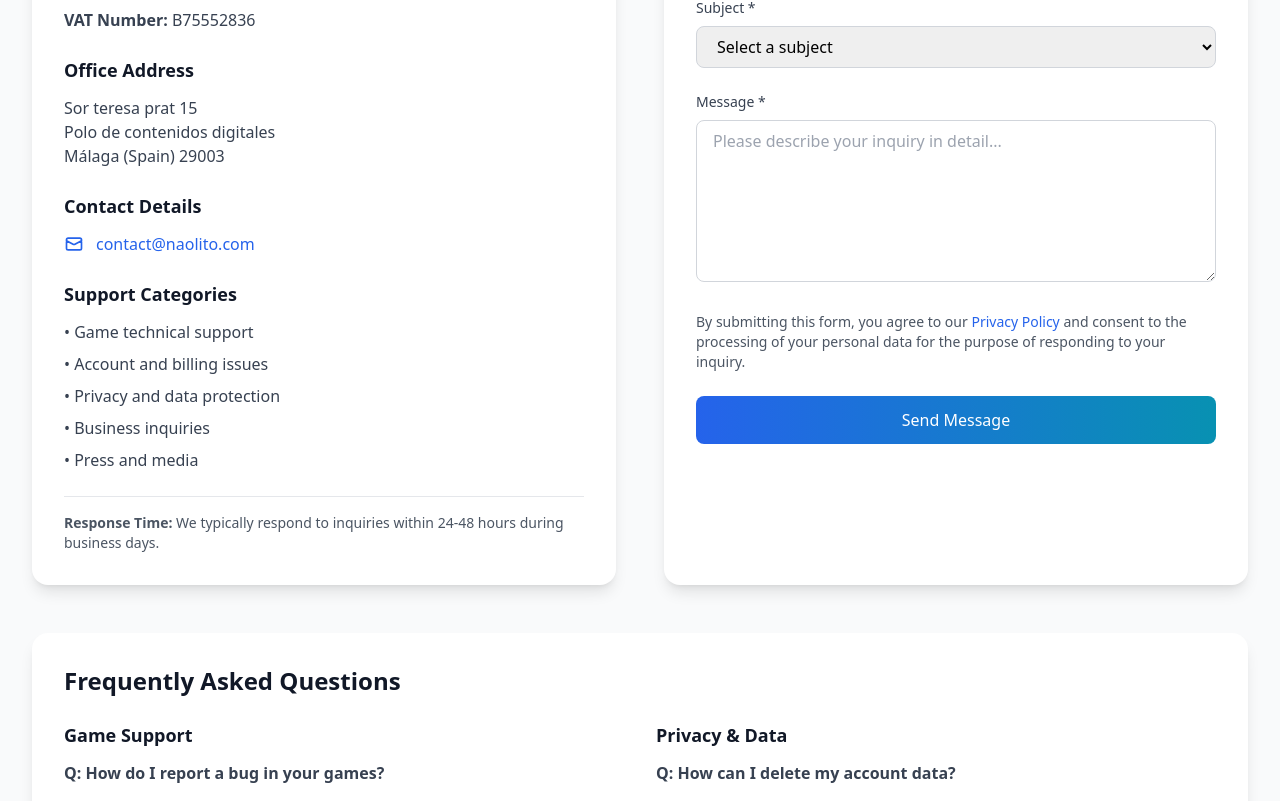
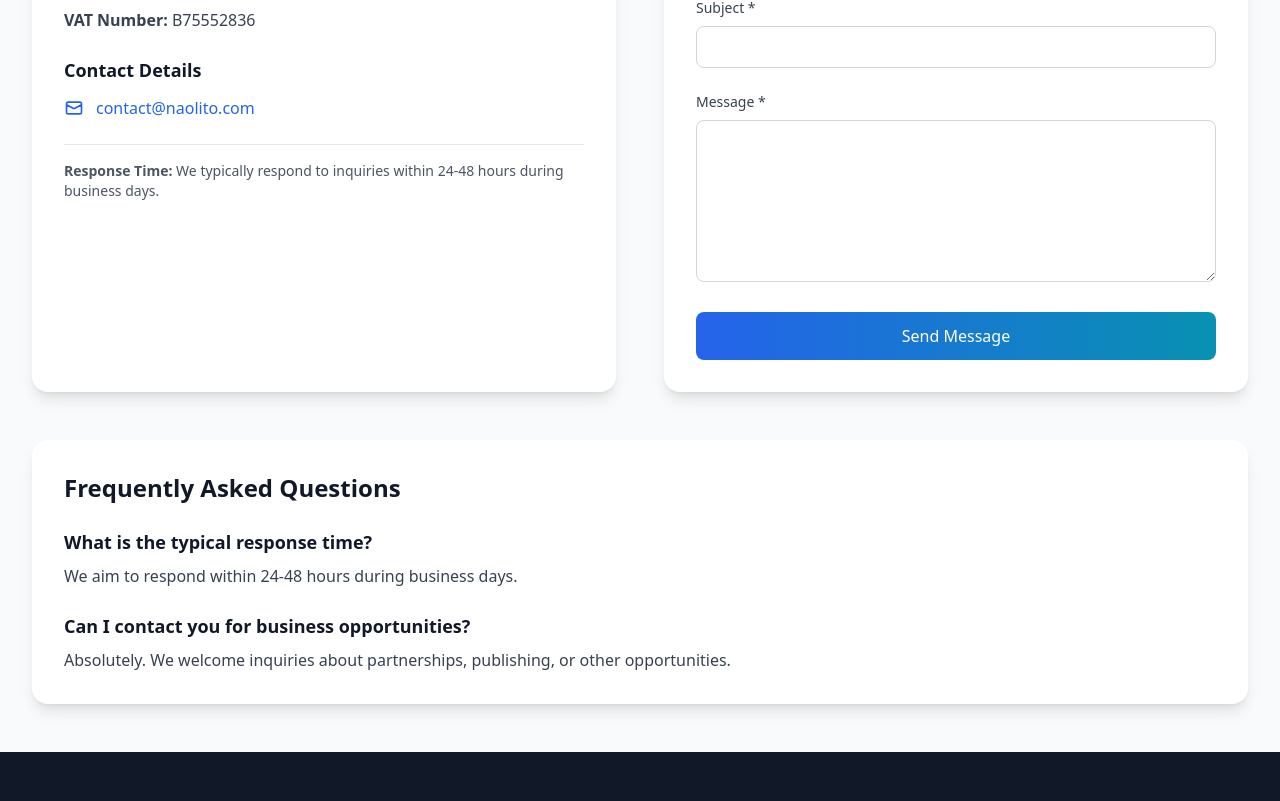
Before and after one commit to Naolito/spark-games-web, a Next.js app: page /contact in a window 1280 px wide. Shown: the part 457-1258 px from the top of the page. Built offline with nearby package versions, Linux system fonts and the light colour scheme.

Commit message:
new form

```diff
--- a/app/contact/ContactContent.tsx
+++ b/app/contact/ContactContent.tsx
@@ -27,7 +27,7 @@ export default function ContactContent() {
 
     try {
       // Submit to Netlify Forms
-      const response = await fetch('/', {
+      const response = await fetch('/contact', {
         method: 'POST',
         headers: { 'Content-Type': 'application/x-www-form-urlencoded' },
         body: new URLSearchParams({
@@ -90,15 +90,6 @@ export default function ContactContent() {
               </div>
 
               <div>
-                <h3 className="text-lg font-semibold text-gray-900 mb-3">Office Address</h3>
-                <div className="text-gray-700">
-                  <p>Sor teresa prat 15</p>
-                  <p>Polo de contenidos digitales</p>
-                  <p>Málaga (Spain) 29003</p>
-                </div>
-              </div>
-
-              <div>
                 <h3 className="text-lg font-semibold text-gray-900 mb-3">Contact Details</h3>
                 <div className="space-y-3">
                   <div className="flex items-center">
@@ -110,17 +101,6 @@ export default function ContactContent() {
                     </a>
                   </div>
                 </div>
-              </div>
-
-              <div>
-                <h3 className="text-lg font-semibold text-gray-900 mb-3">Support Categories</h3>
-                <ul className="space-y-2 text-gray-700">
-                  <li>• Game technical support</li>
-                  <li>• Account and billing issues</li>
-                  <li>• Privacy and data protection</li>
-                  <li>• Business inquiries</li>
-                  <li>• Press and media</li>
-                </ul>
               </div>
 
               <div className="pt-4 border-t border-gray-200">
@@ -147,8 +127,7 @@ export default function ContactContent() {
                       Thank you for contacting Spark Games. We have received your message and our team will review it shortly.
                     </p>
                     <p className="text-green-600 text-sm">
-                      <strong>Expected response time:</strong> 24-48 hours during business days.<br />
-                      <strong>Reference:</strong> {new Date().toISOString().slice(0, 10)}-{Math.random().toString(36).substr(2, 5).toUpperCase()}
+                      <strong>Expected response time:</strong> 24-48 hours during business days.
                     </p>
                   </div>
                 </div>
@@ -200,7 +179,6 @@ export default function ContactContent() {
                     value={formData.name}
                     onChange={handleInputChange}
                     className="w-full px-4 py-2 border border-gray-300 rounded-lg focus:ring-2 focus:ring-blue-500 focus:border-transparent transition-colors"
-                    placeholder="Your full name"
                   />
                 </div>
                 <div>
@@ -215,7 +193,6 @@ export default function ContactContent() {
                     value={formData.email}
                     onChange={handleInputChange}
                     className="w-full px-4 py-2 border border-gray-300 rounded-lg focus:ring-2 focus:ring-blue-500 focus:border-transparent transition-colors"
-                    placeholder="your.email@example.com"
                   />
                 </div>
               </div>
@@ -224,22 +201,15 @@ export default function ContactContent() {
                 <label htmlFor="subject" className="block text-sm font-medium text-gray-700 mb-2">
                   Subject *
                 </label>
-                <select
+                <input
+                  type="text"
                   id="subject"
                   name="subject"
                   required
                   value={formData.subject}
                   onChange={handleInputChange}
-                  className="w-full px-4 py-2 border border-gray-300 rounded-lg focus:ring-2 focus:ring-purple-500 focus:border-transparent transition-colors"
-                >
-                  <option value="">Select a subject</option>
-                  <option value="technical-support">Technical Support</option>
-                  <option value="account-billing">Account & Billing</option>
-                  <option value="privacy-data">Privacy & Data Protection</option>
-                  <option value="business-inquiry">Business Inquiry</option>
-                  <option value="press-media">Press & Media</option>
-                  <option value="other">Other</option>
-                </select>
+                  className="w-full px-4 py-2 border border-gray-300 rounded-lg focus:ring-2 focus:ring-blue-500 focus:border-transparent transition-colors"
+                />
               </div>
 
               <div>
@@ -253,15 +223,8 @@ export default function ContactContent() {
                   rows={6}
                   value={formData.message}
                   onChange={handleInputChange}
-                  className="w-full px-4 py-2 border border-gray-300 rounded-lg focus:ring-2 focus:ring-purple-500 focus:border-transparent transition-colors resize-vertical"
-                  placeholder="Please describe your inquiry in detail..."
+                  className="w-full px-4 py-2 border border-gray-300 rounded-lg focus:ring-2 focus:ring-blue-500 focus:border-transparent transition-colors"
                 />
-              </div>
-
-              <div className="text-sm text-gray-600">
-                <p>
-                  By submitting this form, you agree to our <a href="/privacy-policy" className="text-blue-600 hover:text-blue-700">Privacy Policy</a> and consent to the processing of your personal data for the purpose of responding to your inquiry.
-                </p>
               </div>
 
               <button
@@ -277,9 +240,9 @@ export default function ContactContent() {
                   <div className="flex items-center justify-center">
                     <svg className="animate-spin -ml-1 mr-3 h-5 w-5 text-white" fill="none" viewBox="0 0 24 24">
                       <circle className="opacity-25" cx="12" cy="12" r="10" stroke="currentColor" strokeWidth="4"></circle>
-                      <path className="opacity-75" fill="currentColor" d="M4 12a8 8 0 018-8V0C5.373 0 0 5.373 0 12h4zm2 5.291A7.962 7.962 0 014 12H0c0 3.042 1.135 5.824 3 7.938l3-2.647z"></path>
+                      <path className="opacity-75" fill="currentColor" d="M4 12a8 8 0 018-8v4a4 4 0 00-4 4H4z"></path>
                     </svg>
-                    Sending Message...
+                    Sending...
                   </div>
                 ) : (
                   'Send Message'
@@ -293,22 +256,14 @@ export default function ContactContent() {
         {/* Additional Information */}
         <div className="mt-12 bg-white rounded-2xl shadow-lg p-8">
           <h2 className="text-2xl font-bold text-gray-900 mb-6">Frequently Asked Questions</h2>
-
-          <div className="grid md:grid-cols-2 gap-8">
+          <div className="space-y-6 text-gray-700">
             <div>
-              <h3 className="text-lg font-semibold text-gray-900 mb-3">Game Support</h3>
-              <div className="space-y-3 text-gray-700">
-                <p><strong>Q: How do I report a bug in your games?</strong></p>
-                <p>A: Please use the contact form above with "Technical Support" as the subject and provide detailed information about the issue.</p>
-              </div>
+              <h3 className="text-lg font-semibold text-gray-900 mb-2">What is the typical response time?</h3>
+              <p>We aim to respond within 24-48 hours during business days.</p>
             </div>
-
             <div>
-              <h3 className="text-lg font-semibold text-gray-900 mb-3">Privacy & Data</h3>
-              <div className="space-y-3 text-gray-700">
-                <p><strong>Q: How can I delete my account data?</strong></p>
-                <p>A: Contact us with "Privacy & Data Protection" as the subject, and we'll help you with your data deletion request.</p>
-              </div>
+              <h3 className="text-lg font-semibold text-gray-900 mb-2">Can I contact you for business opportunities?</h3>
+              <p>Absolutely. We welcome inquiries about partnerships, publishing, or other opportunities.</p>
             </div>
           </div>
         </div>
```
Also changed, not shown: public/contact.html (added, +22 -0 lines).
